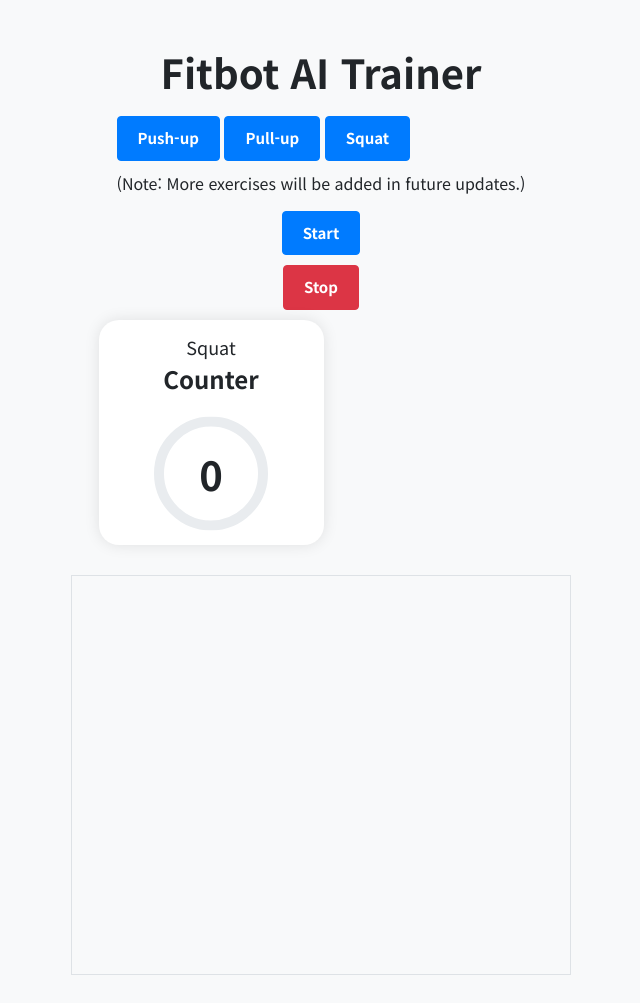
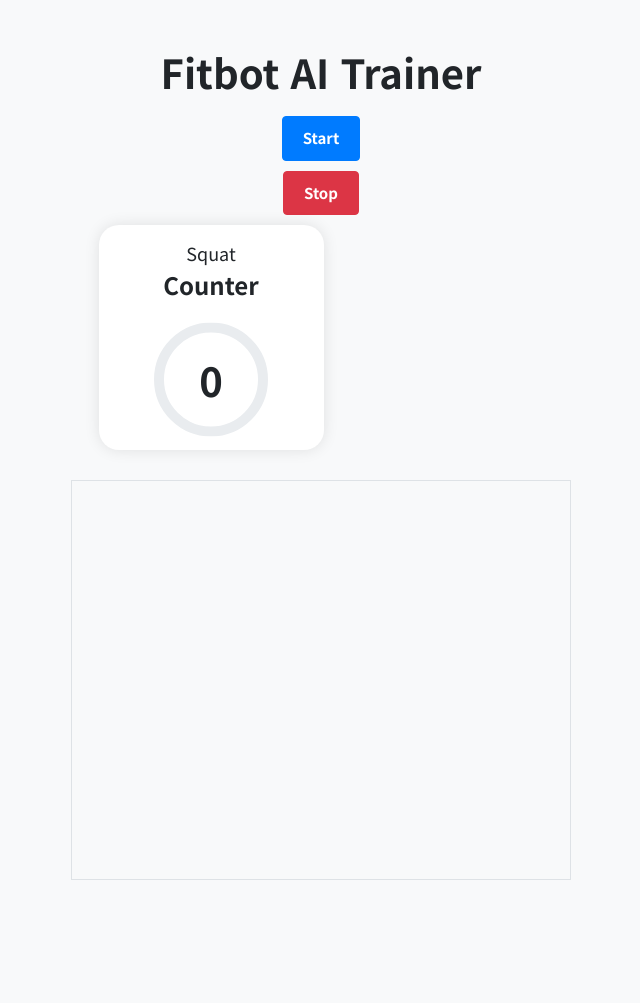
Before and after one commit to JungHeeyun/1320, a plain HTML site: page Index.html in a window 1280 px wide. Shown: the whole page, without its empty margins (319-959 px from the left). After the commit the page ends 925 px from the top, so only its background shows below. Drawn offline with nearby package versions, Linux system fonts and the light colour scheme.

Commit message:
Update Index.html

```diff
--- a/Index.html
+++ b/Index.html
@@ -15,16 +15,10 @@
 <body>
     <div class="container mt-5">
         <h1>Fitbot AI Trainer</h1>
-        <div class="exercise-options">
-            <button class="btn btn-primary" type="button" onclick="chooseExercise('pushup')">Push-up</button>
-            <button class="btn btn-primary" type="button" onclick="chooseExercise('pullup')">Pull-up</button>
-            <button class="btn btn-primary" type="button" onclick="chooseExercise('squat')">Squat</button>
-            <p>(Note: More exercises will be added in future updates.)</p>
-        </div>
         <button class="btn btn-primary"type="button" onclick="init()">Start</button>
         <button class="btn btn-danger" type="button" onclick="stop()">Stop</button>
         <div class="squat-results-container">
-             <div class="frame">
+            <div class="frame">
                 <div class="center">
                     <div class="headline">
                         <div class="small">Squat</div>Counter
```
